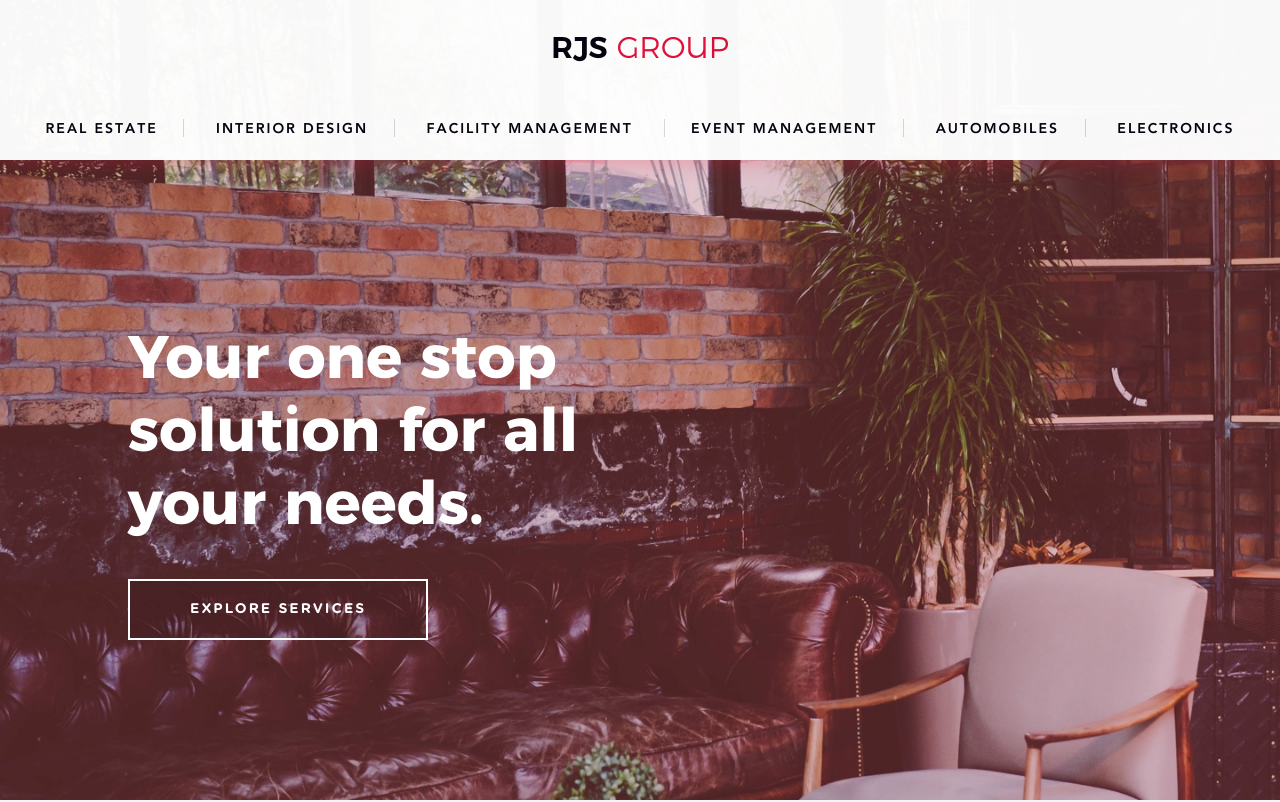
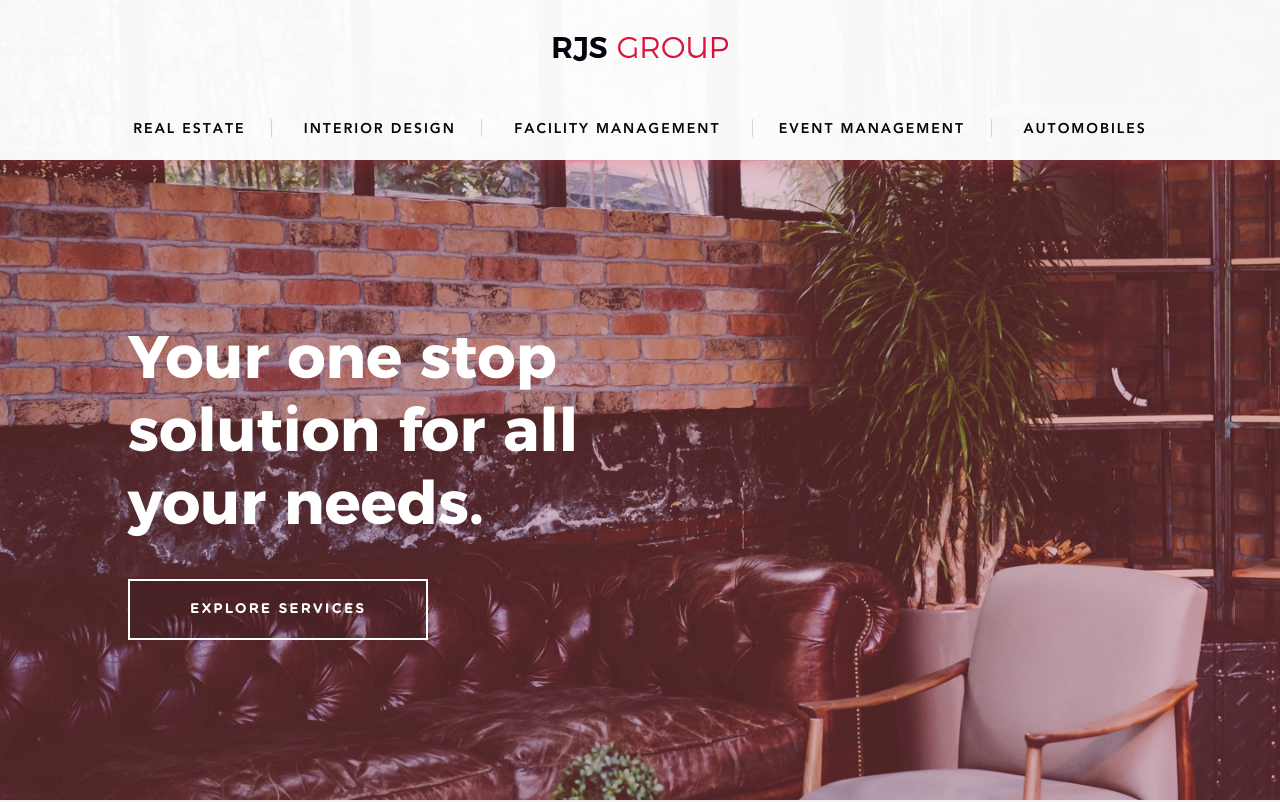
Before and after one commit to sai-viswanathan/rjsm, a plain HTML site: page index.html at #/home in a window 1280 px wide. Shown: the top 802 px of the page. Drawn offline with Linux system fonts and the light colour scheme; a web font is replaced by a local one.

Commit message:
removed electronics category

```diff
--- a/views/layout/header.html
+++ b/views/layout/header.html
@@ -70,7 +70,6 @@
             </li>
             <li><a ng-class="{'active' : curPage == 'event-management'}" ng-href="{{'#/event-management'}}">EVENT MANAGEMENT</a></li>
             <li><a ng-class="{'active' : curPage == 'automobiles'}" ng-href="{{'#/automobiles'}}">AUTOMOBILES</a></li>
-            <li><a ng-href="{{'#/electronics'}}">ELECTRONICS</a></li>
         </ul>
     </div>
 </div>
```
